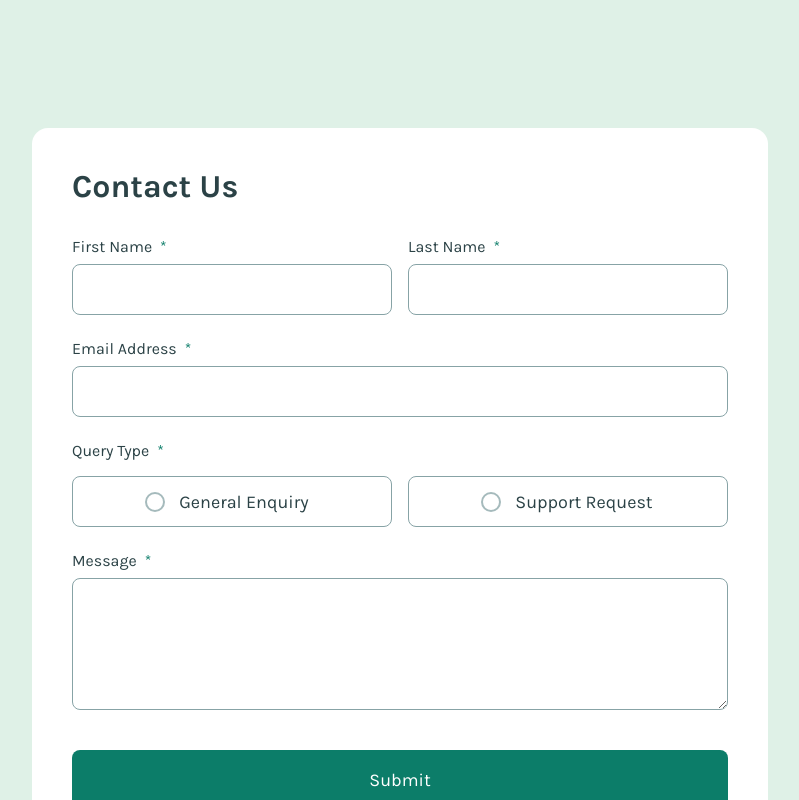
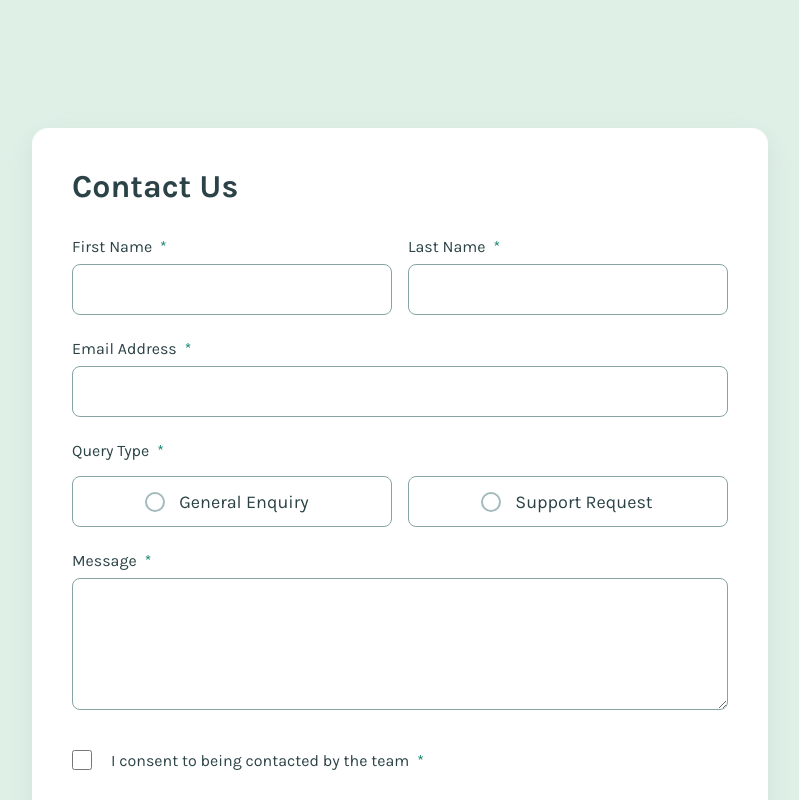
Before and after one commit to ionStici/contact-form-fem, a React (Vite) app: page / in a window 1280 px wide. Shown: the top 800 px of the page, without its empty margins (240-1039 px from the left). Built offline with nearby package versions, Linux system fonts and the light colour scheme.

Commit message:
Add 'Consent' Component

```diff
--- a/src/App.jsx
+++ b/src/App.jsx
@@ -32,6 +32,7 @@ const Section = styled.section`
   margin: 0 auto;
   border-radius: 1.6rem;
   background-color: var(--color-white);
+  box-shadow: rgba(149, 157, 165, 0.2) 0px 8px 24px;
 
   @media only screen and (min-width: 768px) {
     padding: 4rem;
--- a/src/Form.jsx
+++ b/src/Form.jsx
@@ -5,12 +5,17 @@ import QueryType from './components/QueryType';
 import Button from './components/Button';
 import FlexWrapper from './components/FlexWrapper';
 import Message from './components/Message';
+import Consent from './components/Consent';
 
 function Form() {
-  const { register, handleSubmit, formState } = useForm();
+  const { register, handleSubmit, formState, reset } = useForm();
   const { errors } = formState;
 
-  const onSubmit = data => console.log(data);
+  const onSubmit = data => {
+    console.log(data);
+    reset();
+  };
+
   const onError = err => console.log(err);
 
   return (
@@ -41,6 +46,8 @@ function Form() {
 
       <Message register={register} error={errors?.message?.message} />
 
+      <Consent register={register} error={errors?.consent?.message} />
+
       <Button />
     </form>
   );
--- /dev/null
+++ b/src/components/Consent.jsx
@@ -0,0 +1,48 @@
+import styled from 'styled-components';
+import { Label as LabelStyles } from './Input';
+import Error from './Error';
+
+const Box = styled.div`
+  margin-bottom: 4rem;
+
+  div {
+    display: flex;
+    align-items: center;
+    column-gap: 1.9rem;
+  }
+`;
+
+const Input = styled.input`
+  width: 2rem;
+  height: 2rem;
+  flex-shrink: 0;
+  accent-color: var(--color-green-600);
+  cursor: pointer;
+`;
+
+const Label = styled(LabelStyles)`
+  margin-bottom: 0;
+`;
+
+function Consent({ register, error }) {
+  return (
+    <Box>
+      <div>
+        <Input
+          type="checkbox"
+          id="consent"
+          {...register('consent', {
+            required: 'To submit this form, please consent to being contacted',
+          })}
+        />
+        <Label htmlFor="consent">
+          <span>I consent to being contacted by the team</span>
+          <span>*</span>
+        </Label>
+      </div>
+      <Error error={error} />
+    </Box>
+  );
+}
+
+export default Consent;
--- a/src/components/Input.jsx
+++ b/src/components/Input.jsx
@@ -12,6 +12,7 @@ export const Label = styled.label`
   font-size: 1.6rem;
   color: var(--color-grey-900);
   margin-bottom: 0.8rem;
+  cursor: pointer;
 
   span:nth-child(2) {
     margin-left: 0.8rem;
--- a/src/components/QueryType.jsx
+++ b/src/components/QueryType.jsx
@@ -55,6 +55,7 @@ const Fieldset = styled.fieldset`
 
 const Legend = styled(LabelStyles)`
   margin-bottom: 1.6rem;
+  cursor: revert;
 `;
 
 const Label = styled.label`
```
